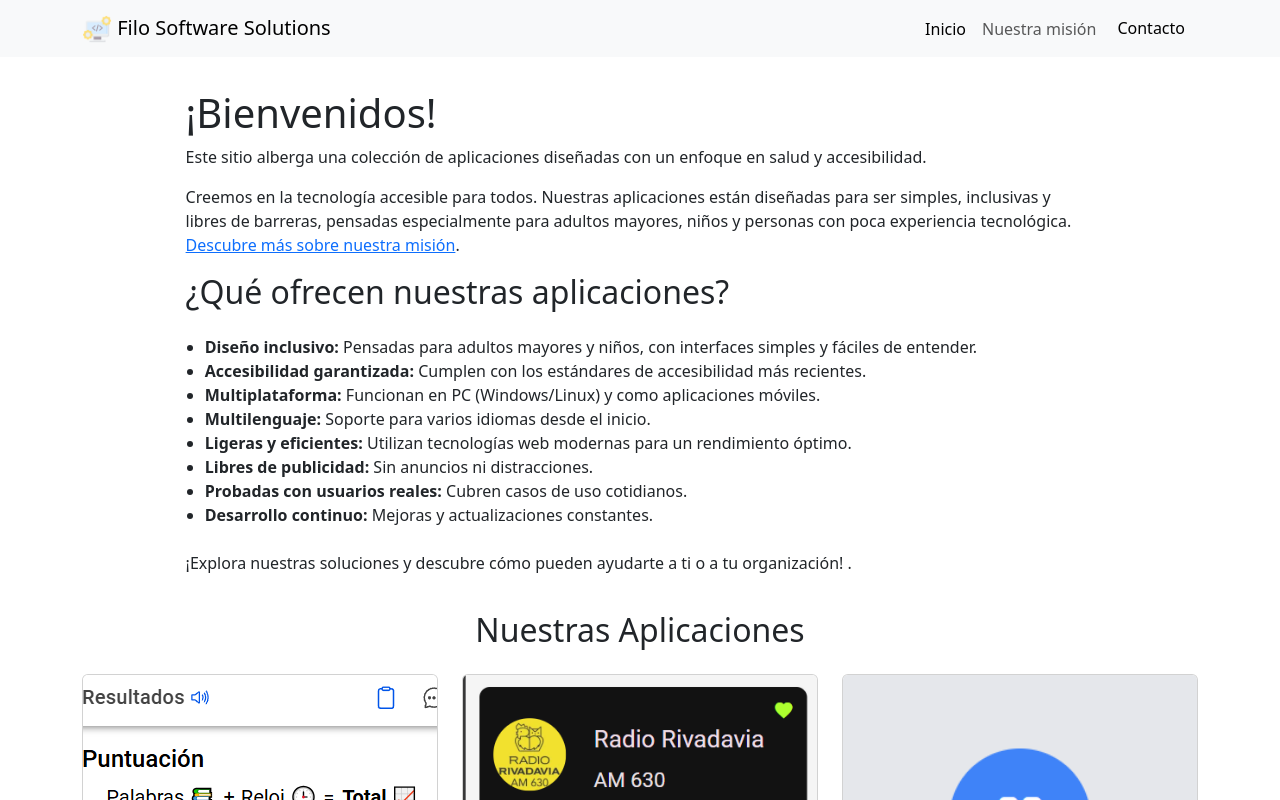
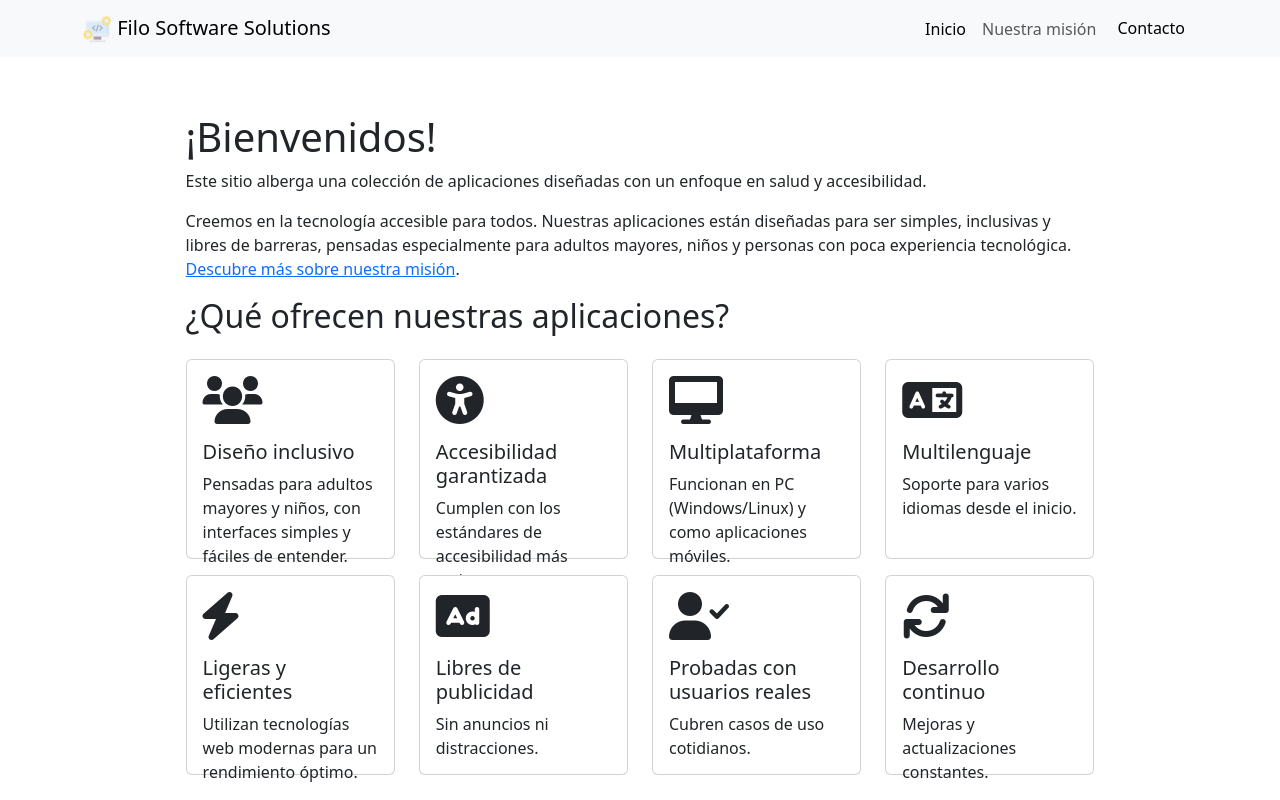
Before and after one commit to jualon92/software-services-portfolio, an Angular app: page /software-services-portfolio/ in a window 1280 px wide. Shown: the top 800 px of the page. Built offline with nearby package versions, Linux system fonts and the light colour scheme.

Commit message:
Agregar márgenes y ajustar estilos en las secciones de contacto y bienvenida

```diff
--- a/src/app/contact/contact.component.html
+++ b/src/app/contact/contact.component.html
@@ -1,4 +1,4 @@
-<section class="contact-section">
+<section class="contact-section mt-4">
   <h1>Contacto</h1>
   <p class="intro-text">¿Tienes alguna pregunta o necesitas asesoramiento? Estamos aquí para ayudarte. Escríbenos y te responderemos a la brevedad.</p>
 
--- a/src/app/home/home.component.html
+++ b/src/app/home/home.component.html
@@ -1,19 +1,100 @@
-<div class="wrapper d-flex justify-content-center" >
+<div class="wrapper d-flex justify-content-center mt-4" >
 <section class="welcome-section" style="width:71%">
   <h1>¡Bienvenidos!</h1>
   <p>Este sitio alberga una colección de aplicaciones diseñadas con un enfoque en salud y accesibilidad. </p>
   <p>Creemos en la tecnología accesible para todos. Nuestras aplicaciones están diseñadas para ser simples, inclusivas y libres de barreras, pensadas especialmente para adultos mayores, niños y personas con poca experiencia tecnológica. <a [routerLink]="['/mision']">Descubre más sobre nuestra misión</a>.</p>
   <h2>¿Qué ofrecen nuestras aplicaciones?</h2>
-  <ul class="features-list">
-    <li><strong>Diseño inclusivo:</strong> Pensadas para adultos mayores y niños, con interfaces simples y fáciles de entender.</li>
-    <li><strong>Accesibilidad garantizada:</strong> Cumplen con los estándares de accesibilidad más recientes.</li>
-    <li><strong>Multiplataforma:</strong> Funcionan en PC (Windows/Linux) y como aplicaciones móviles.</li>
-    <li><strong>Multilenguaje:</strong> Soporte para varios idiomas desde el inicio.</li>
-    <li><strong>Ligeras y eficientes:</strong> Utilizan tecnologías web modernas para un rendimiento óptimo.</li>
-    <li><strong>Libres de publicidad:</strong> Sin anuncios ni distracciones.</li>
-    <li><strong>Probadas con usuarios reales:</strong> Cubren casos de uso cotidianos.</li>
-    <li><strong>Desarrollo continuo:</strong> Mejoras y actualizaciones constantes.</li>
-  </ul>
+
+  <div class="row gy-3 py-3">
+    <!-- Card 1: Diseño inclusivo -->
+    <div class="col-md-3">
+
+      <div class="card pros-card ">
+        <div class="card-body">
+          <i class="fas fa-users fa-3x mb-3"></i>
+          <h5 class="card-title">Diseño inclusivo</h5>
+          <p class="card-text">Pensadas para adultos mayores y niños, con interfaces simples y fáciles de entender.</p>
+        </div>
+      </div>
+    </div>
+
+    <!-- Card 2: Accesibilidad garantizada -->
+    <div class="col-md-3">
+      <div class="card pros-card ">
+        <div class="card-body">
+          <i class="fas fa-universal-access fa-3x mb-3"></i>
+          <h5 class="card-title">Accesibilidad garantizada</h5>
+          <p class="card-text">Cumplen con los estándares de accesibilidad más recientes.</p>
+        </div>
+      </div>
+    </div>
+
+    <!-- Card 3: Multiplataforma -->
+    <div class="col-md-3">
+      <div class="card pros-card ">
+        <div class="card-body">
+          <i class="fas fa-desktop fa-3x mb-3"></i>
+          <h5 class="card-title">Multiplataforma</h5>
+          <p class="card-text">Funcionan en PC (Windows/Linux) y como aplicaciones móviles.</p>
+        </div>
+      </div>
+    </div>
+
+    <!-- Card 4: Multilenguaje -->
+    <div class="col-md-3">
+      <div class="card pros-card ">
+        <div class="card-body">
+          <i class="fas fa-language fa-3x mb-3"></i>
+          <h5 class="card-title">Multilenguaje</h5>
+          <p class="card-text">Soporte para varios idiomas desde el inicio.</p>
+        </div>
+      </div>
+    </div>
+
+    <!-- Card 5: Ligeras y eficientes -->
+    <div class="col-md-3">
+      <div class="card pros-card ">
+        <div class="card-body">
+          <i class="fas fa-bolt fa-3x mb-3"></i>
+          <h5 class="card-title">Ligeras y eficientes</h5>
+          <p class="card-text">Utilizan tecnologías web modernas para un rendimiento óptimo.</p>
+        </div>
+      </div>
+    </div>
+
+    <!-- Card 6: Libres de publicidad -->
+    <div class="col-md-3">
+      <div class="card pros-card ">
+        <div class="card-body">
+          <i class="fas fa-ad fa-3x mb-3"></i>
+          <h5 class="card-title">Libres de publicidad</h5>
+          <p class="card-text">Sin anuncios ni distracciones.</p>
+        </div>
+      </div>
+    </div>
+
+    <!-- Card 7: Probadas con usuarios reales -->
+    <div class="col-md-3">
+      <div class="card pros-card ">
+        <div class="card-body ">
+          <i class="fas fa-user-check fa-3x mb-3"></i>
+          <h5 class="card-title">Probadas con usuarios reales</h5>
+          <p class="card-text">Cubren casos de uso cotidianos.</p>
+        </div>
+      </div>
+    </div>
+
+    <!-- Card 8: Desarrollo continuo -->
+    <div class="col-md-3">
+      <div class="card pros-card ">
+        <div class="card-body">
+          <i class="fas fa-sync fa-3x mb-3"></i>
+          <h5 class="card-title">Desarrollo continuo</h5>
+          <p class="card-text">Mejoras y actualizaciones constantes.</p>
+        </div>
+      </div>
+    </div>
+  </div>
 
   <!-- <h2>Misión</h2>
   <p>Creemos que muchas aplicaciones se centran en usuarios jóvenes y familiarizados con la tecnología. Nuestra misión es crear herramientas accesibles para personas con poca experiencia tecnológica, problemas de visión o que buscan soluciones simples y fáciles de usar.</p>
@@ -21,14 +102,18 @@
 <!--   <h2>Objetivo</h2>
   <p>Nuestro objetivo es romper las barreras digitales, ofreciendo aplicaciones que sean accesibles para todos, sin importar su edad o nivel de experiencia tecnológica. Queremos marcar la diferencia en la vida de quienes suelen ser ignorados por el mundo tecnológico actual.</p>
  -->
-  <p class="highlight">¡Explora nuestras soluciones y descubre cómo pueden ayudarte a ti o a tu organización! .</p>
+  <!-- <p class="highlight">¡Explora nuestras soluciones y descubre cómo pueden ayudarte a ti o a tu organización! .</p> -->
 </section>
 </div>
+
+
+
+
 <section class="apps-section">
   <div class="container">
-    <h2 class="text-center mt-1 mb-4">Nuestras Aplicaciones</h2>
+    <h2 class="text-center mt-1 mb-3 mt-2">Nuestras Aplicaciones</h2>
 
-    <div class="row g-4">
+    <div class="row g-4 pt-2">
       <!-- MiniCog Card -->
       <div class="col-md-4">
         <div class="card h-10rem">
@@ -143,7 +228,7 @@
 
 <section class="services-section">
   <div class="container">
-    <h2 class="text-center mt-5 mb-4">¿Qué Ofrecemos?</h2>
+    <h2 class="text-center mt-4 mb-4">¿Qué Ofrecemos?</h2>
     <div class="row g-4">
       <!-- Integración de Sistemas -->
       <div class="col-md-6">
--- a/src/app/home/home.component.scss
+++ b/src/app/home/home.component.scss
@@ -32,3 +32,7 @@
     flex: 1;
   }
 }
+
+.card.pros-card{
+  height: 200px!important;
+}
```
